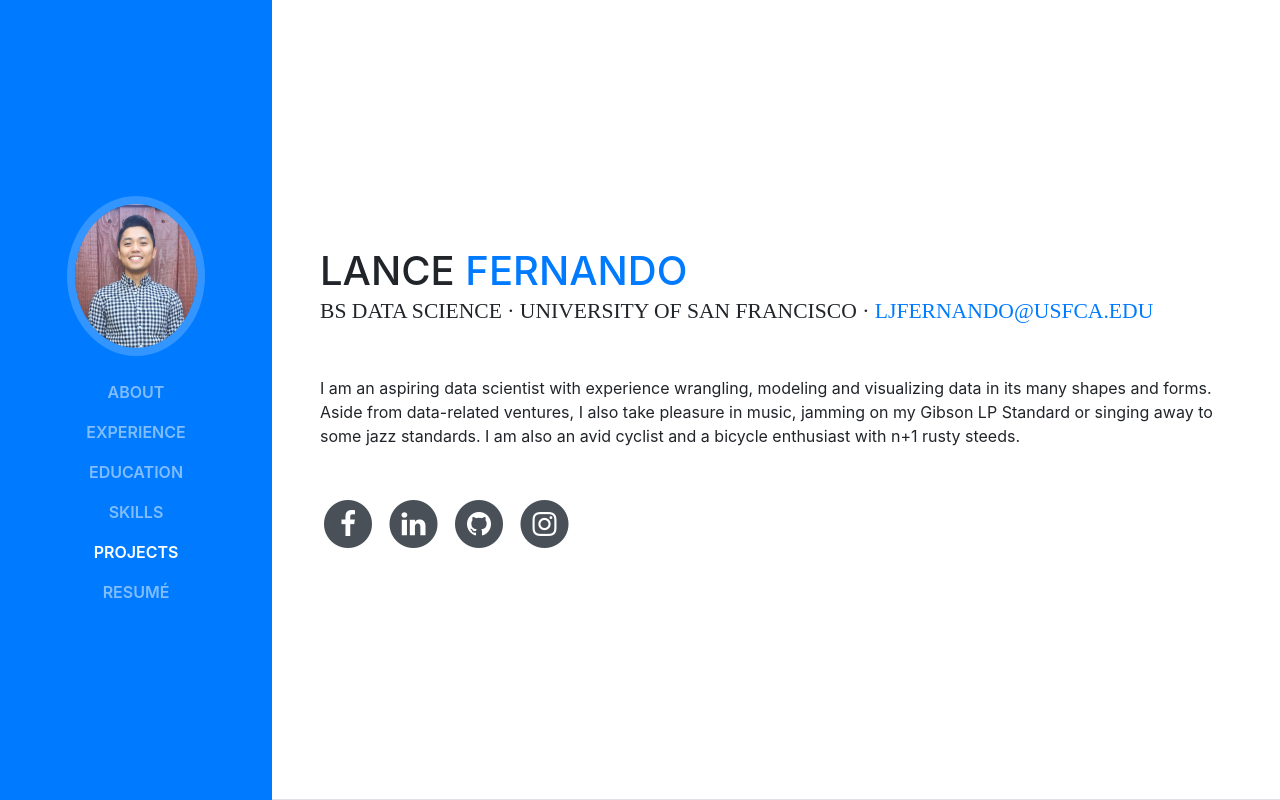
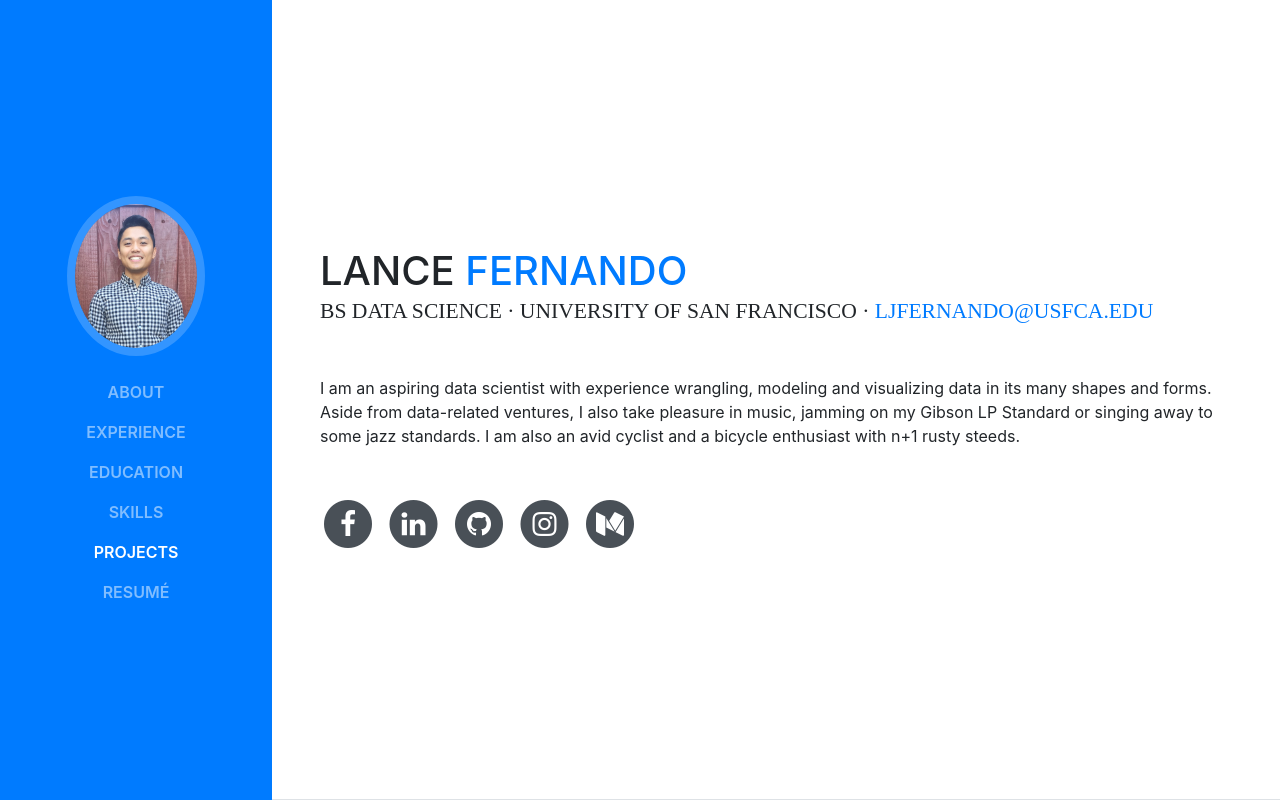
Before and after one commit to Ljfernando/Ljfernando.github.io, a website with bundled scripts: page index.html in a window 1280 px wide. Shown: the top 800 px of the page. Built offline with nearby package versions, Linux system fonts and the light colour scheme; a web font is replaced by a local one.

Commit message:
Adding Medium blog link

```diff
--- a/index.html
+++ b/index.html
@@ -108,7 +108,14 @@
                 </span>
               </a>
             </li>
-
+            <li class="list-inline-item">
+              <a href="https://medium.com/@jonaven96/" target="_blank">
+                <span class="fa-stack fa-lg">
+                  <i class="fa fa-circle fa-stack-2x"></i>
+            	  <i class="fa fa-medium fa-stack-1x fa-inverse"></i>
+                </span>
+              </a>
+            </li>
           </ul>
         </div>
       </section>
```
